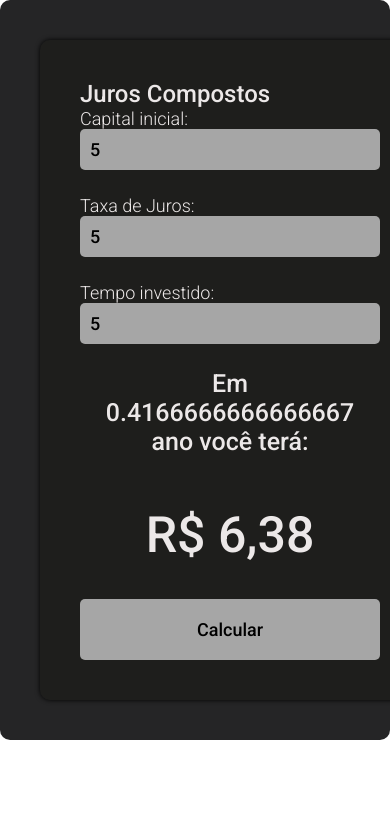
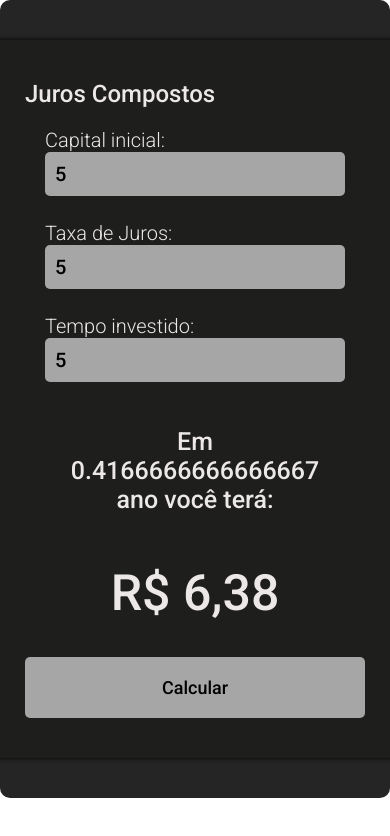
Before and after one commit to Kevinbarbosa-Dev/Calcular-Juros-Simples-e-Compostos, a plain HTML site: page index.html in a window 390 px wide. Both pictures are taken after typing "5", "5", "5" into the empty fields and a click on the button "Calcular". Shown: the top 836 px of the page. Drawn offline with Linux system fonts and the light colour scheme.

Commit message:
atualização

```diff
--- a/midiaphone.css
+++ b/midiaphone.css
@@ -12,15 +12,13 @@
     }
 
     .container {
-
         background-color: #252526;
         display: flex;
         border-radius: 10px;
         padding: 40px;
         display: flex;
+        justify-content: center;
         gap: 25px;
-
-
     }
 
     .content {
@@ -29,20 +27,21 @@
         box-shadow: 0px 0px 5px black;
         border-radius: 10px;
         padding: 40px;
-
-
     }
 
     .input-box {
         display: flex;
         flex-direction: column;
         gap: 25px;
+        padding: 20px;
     }
 
     .input-content {
         font-family: "Roboto";
         font-weight: 300;
-        font-size: 18px;
+        font-size: 20px;
+        display: flex;
+        flex-direction: column;
     }
 
     .item {
@@ -52,9 +51,7 @@
         background-color: #A6A6A6;
         border: none;
         border-radius: 5px;
-        font-size: 18px;
-
-
+        font-size: 20px;
     }
 
     .resultado {
--- a/script.js
+++ b/script.js
@@ -5,13 +5,24 @@ document.getElementById('montante').addEventListener('click', function () {
     let prazo = parseFloat(document.getElementById('prazo').value);
     let anoFormatado = prazo / 12;
 
+    if(isNaN(ini) && isNaN(juros) && isNaN(prazo)){
+        conclusão.innerHTML = `Insira os dados`;
+        conclusão.style.color = 'red'
+    }
+
     let res = ini * (1 + juros) ** prazo;
     let resultadoFormatado = res.toLocaleString('pt-BR', { style: 'currency', currency: 'BRL' });
     document.getElementById('res').innerHTML = resultadoFormatado;
 
     if (anoFormatado > 1) {
         document.getElementById('conclusão').innerHTML = `Em ${anoFormatado} anos você terá:`;
+        conclusão.style.color = 'white'
     } else {
         document.getElementById('conclusão').innerHTML = `Em ${anoFormatado} ano você terá:`;
     }
+
+
 });
+/* se prazo for 1 até 11, então retornará mês ou meses
+
+*/
```
